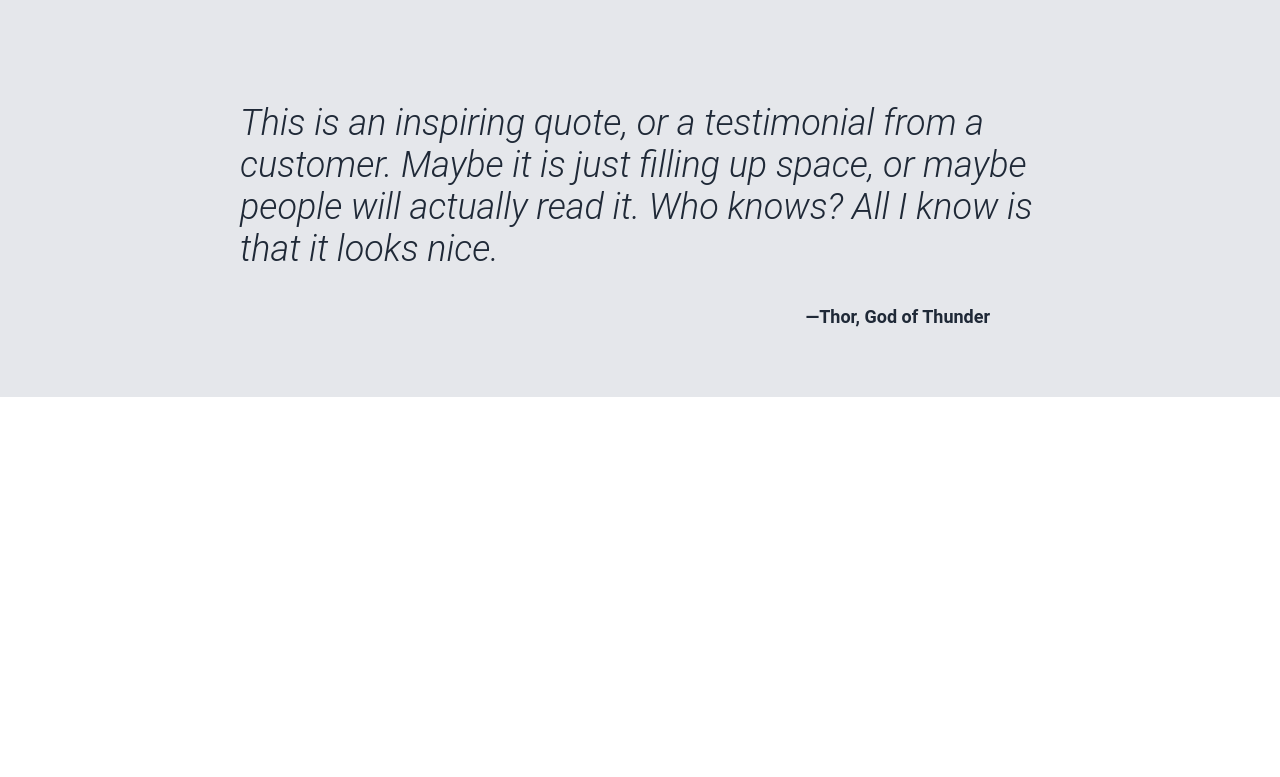
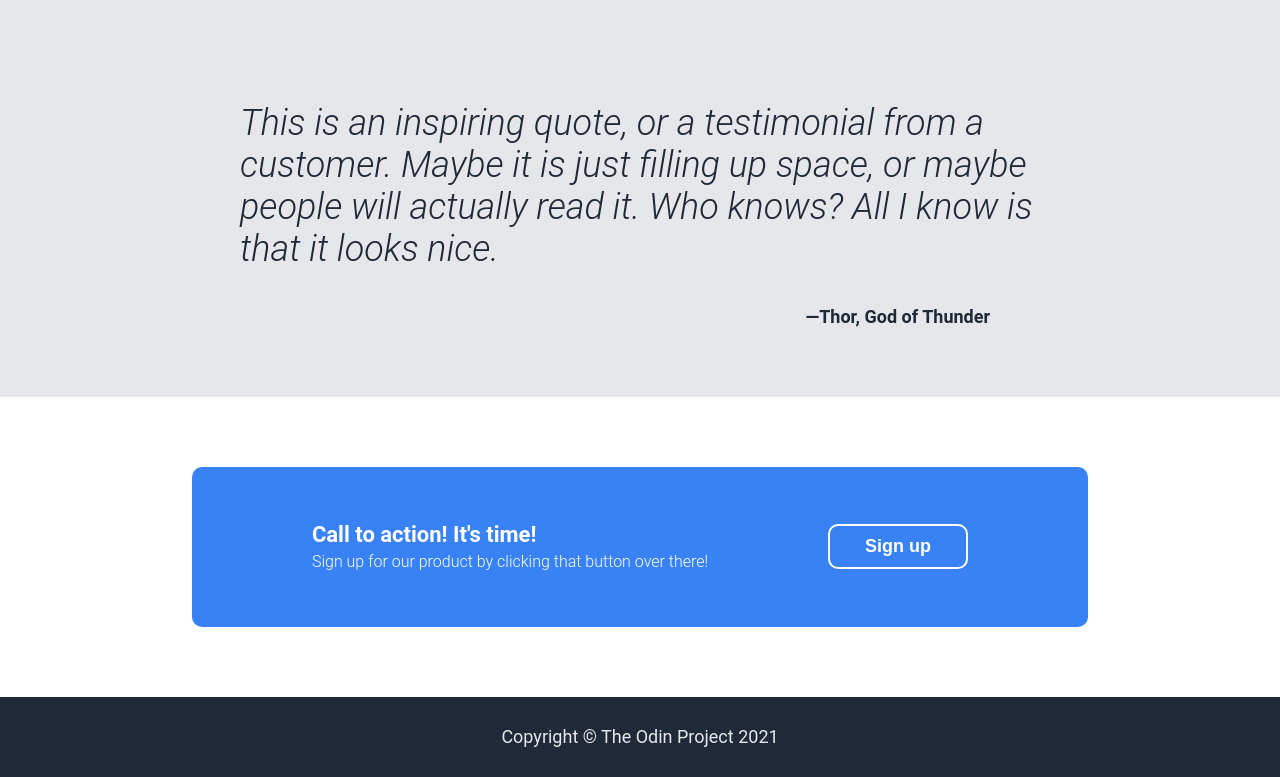
Before and after one commit to facufrau/odin-landing-page, a plain HTML site: page index.html in a window 1280 px wide. Shown: the part 908-1685 px from the top of the page. Before the commit the page ends 1305 px from the top, so only its background shows below. Drawn offline with Linux system fonts and the light colour scheme.

Commit message:
Added last section content and footer with correct styling.

```diff
--- a/index.html
+++ b/index.html
@@ -68,5 +68,19 @@
         </figure>
     </div>
 
+    <div id="sign-up">
+        <div id="sign-up-container">
+            <div id="call-to-action">
+                <p id="call-title">Call to action! It's time!</p>
+                <p id="call-subtitle">Sign up for our product by clicking that button over there!</p>
+            </div>
+            <button class="sign-up-btn action">Sign up</button>
+        </div>
+    </div>
+
+    <footer id="footer">
+        Copyright © The Odin Project 2021
+    </footer>
+
 </body>
 </html>
--- a/src/styles.css
+++ b/src/styles.css
@@ -131,3 +131,55 @@ figcaption {
     justify-content: end;
     margin: 0 250px;
 }
+
+/* FOURTH SECTION - CALL TO ACTION */
+#sign-up {
+    height: 300px;
+    display: flex;
+    align-items: center;
+    justify-content: center;
+}
+
+#sign-up-container {
+    display: flex;
+    align-items: center;
+    justify-content: space-evenly;
+    background-color: #3882F6;
+    width: 70vw;
+    height: 20vh;
+    min-height: 20%;
+    border-radius: 10px;
+}
+
+#call-to-action {
+    color: white;
+}
+
+.sign-up-btn.action{
+    border: 2px solid white;
+}
+
+#call-title, #call-subtitle {
+    margin:5px 0;
+}
+
+#call-title {
+    font-size: 22px;
+    font-weight: 700;
+}
+
+#call-subtitle {
+    font-size: 16px;
+    font-weight: 300;
+}
+
+/* FIFTH SECTION - FOOTER */
+footer {
+    background-color: #1F2937;
+    color: #E5E7EB;
+    font-size: 18px;
+    display: flex;
+    align-items: center;
+    justify-content: center;
+    height: 80px;
+}
```
